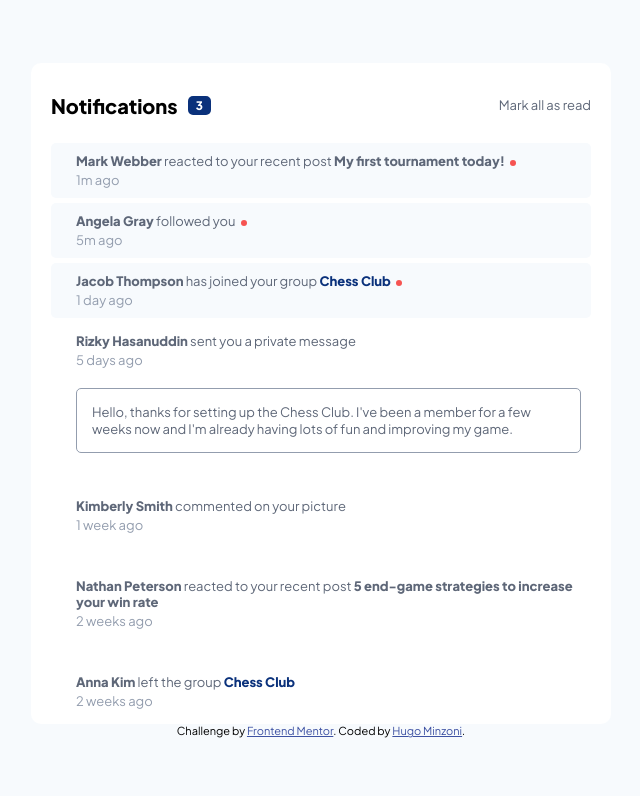
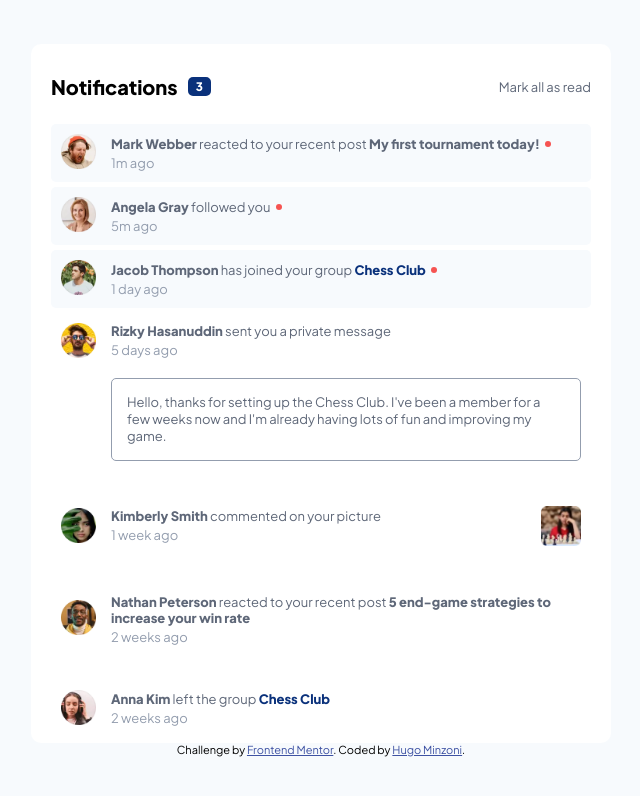
Before and after one commit to hugominzoni/notification_page, a plain HTML site: page index.html in a window 1280 px wide. Shown: the whole page, without its empty margins (319-959 px from the left). Drawn offline with Linux system fonts and the light colour scheme; the site is published under a folder, as on GitHub Pages, so addresses that start at the root find nothing.

Commit message:
fix img and js links

```diff
--- a/index.html
+++ b/index.html
@@ -30,7 +30,7 @@
     <article>
       <div class="msg-box marbo unread">
         <div class="profile-pic">
-          <img src="/assets/images/avatar-mark-webber.webp" alt="">
+          <img src="assets/images/avatar-mark-webber.webp" alt="">
         </div>
         <div class="message-content">
           <div class="message-content-msg">
@@ -43,7 +43,7 @@
       </div>
       <div class="msg-box marbo unread follow">
         <div class="profile-pic">
-          <img src="/assets/images/avatar-angela-gray.webp" alt="">
+          <img src="assets/images/avatar-angela-gray.webp" alt="">
         </div>
         <div class="message-content">
           <div class="message-content-msg">
@@ -56,7 +56,7 @@
       </div>
       <div class="msg-box marbo unread follow">
         <div class="profile-pic">
-          <img src="/assets/images/avatar-jacob-thompson.webp" alt="">
+          <img src="assets/images/avatar-jacob-thompson.webp" alt="">
         </div>
         <div class="message-content">
           <div class="message-content-msg">
@@ -69,7 +69,7 @@
       </div>
       <div class="msg-box marbobig read private">
         <div class="profile-pic pic-msg">
-          <img src="/assets/images/avatar-rizky-hasanuddin.webp" alt="">
+          <img src="assets/images/avatar-rizky-hasanuddin.webp" alt="">
         </div>
         <div class="message-content">
           <div class="message-content-msg">
@@ -86,7 +86,7 @@
       <div class="msg-box marbobig read follow">
         <div class="pic-share">
           <div class="profile-pic">
-            <img src="/assets/images/avatar-kimberly-smith.webp" alt="">
+            <img src="assets/images/avatar-kimberly-smith.webp" alt="">
           </div>
           <div class="message-content">
             <div class="message-content-msg">
@@ -98,12 +98,12 @@
           </div>
         </div>
         <div class="share-img">
-          <img src="/assets/images/image-chess.webp" alt="">
+          <img src="assets/images/image-chess.webp" alt="">
         </div>
       </div>
       <div class="msg-box marbobig read follow">
         <div class="profile-pic">
-          <img src="/assets/images/avatar-nathan-peterson.webp" alt="">
+          <img src="assets/images/avatar-nathan-peterson.webp" alt="">
         </div>
         <div class="message-content">
           <div class="message-content-msg">
@@ -116,7 +116,7 @@
       </div>
       <div class="msg-box read follow">
         <div class="profile-pic">
-          <img src="/assets/images/avatar-anna-kim.webp" alt="">
+          <img src="assets/images/avatar-anna-kim.webp" alt="">
         </div>
         <div class="message-content">
           <div class="message-content-msg">
@@ -135,6 +135,6 @@
     Challenge by <a href="https://www.frontendmentor.io?ref=challenge" target="_blank">Frontend Mentor</a>.
     Coded by <a href="#">Hugo Minzoni</a>.
   </div>
-  <script src="/index.js"></script>
+  <script src="index.js"></script>
 </body>
 </html>
```
